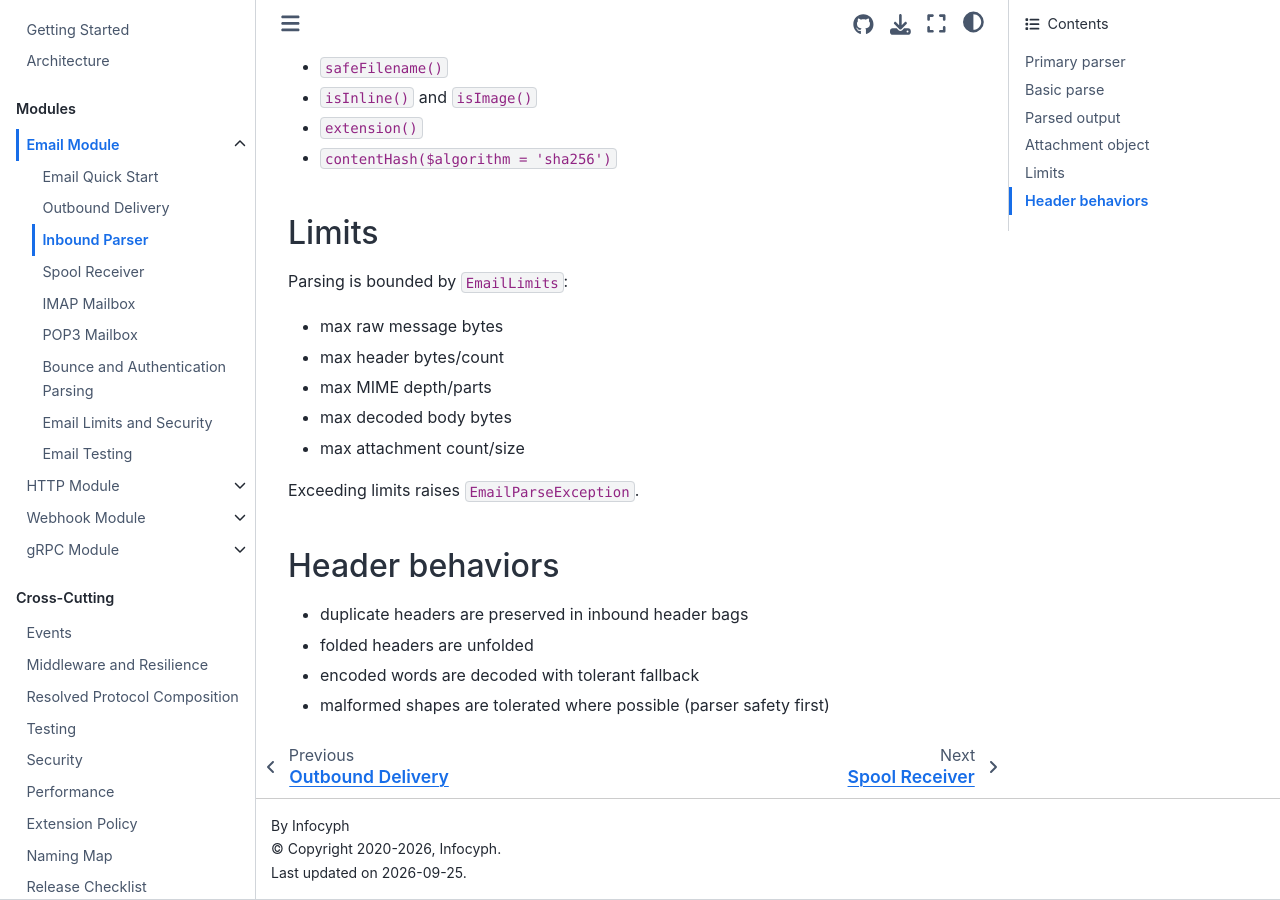
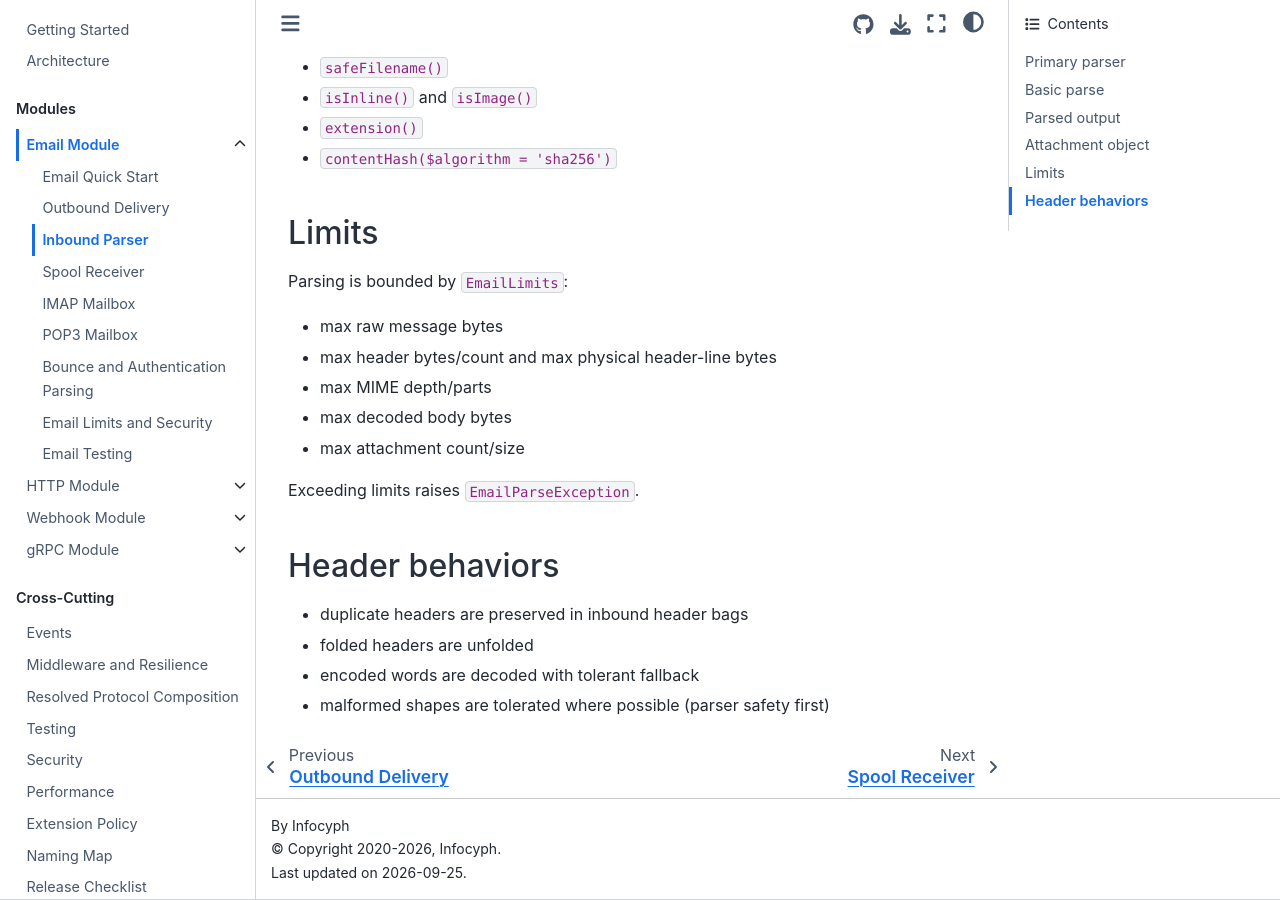
Before and after one commit to infocyph/TalkingBytes, a Sphinx documentation site: the page built from docs/email/inbound-parser.rst, in a window 1280 px wide and 900 px high, scrolled down 1486 px. Built offline with Sphinx 7.4.7 and the Sphinx Book theme 1.1.4, drawn with Linux system fonts in a browser that asks for light colours.

Commit message:
docs(email): complete parser limit documentation

```diff
--- a/docs/email/inbound-parser.rst
+++ b/docs/email/inbound-parser.rst
@@ -67,7 +67,7 @@ Limits
 Parsing is bounded by ``EmailLimits``:
 
 - max raw message bytes
-- max header bytes/count
+- max header bytes/count and max physical header-line bytes
 - max MIME depth/parts
 - max decoded body bytes
 - max attachment count/size
```
